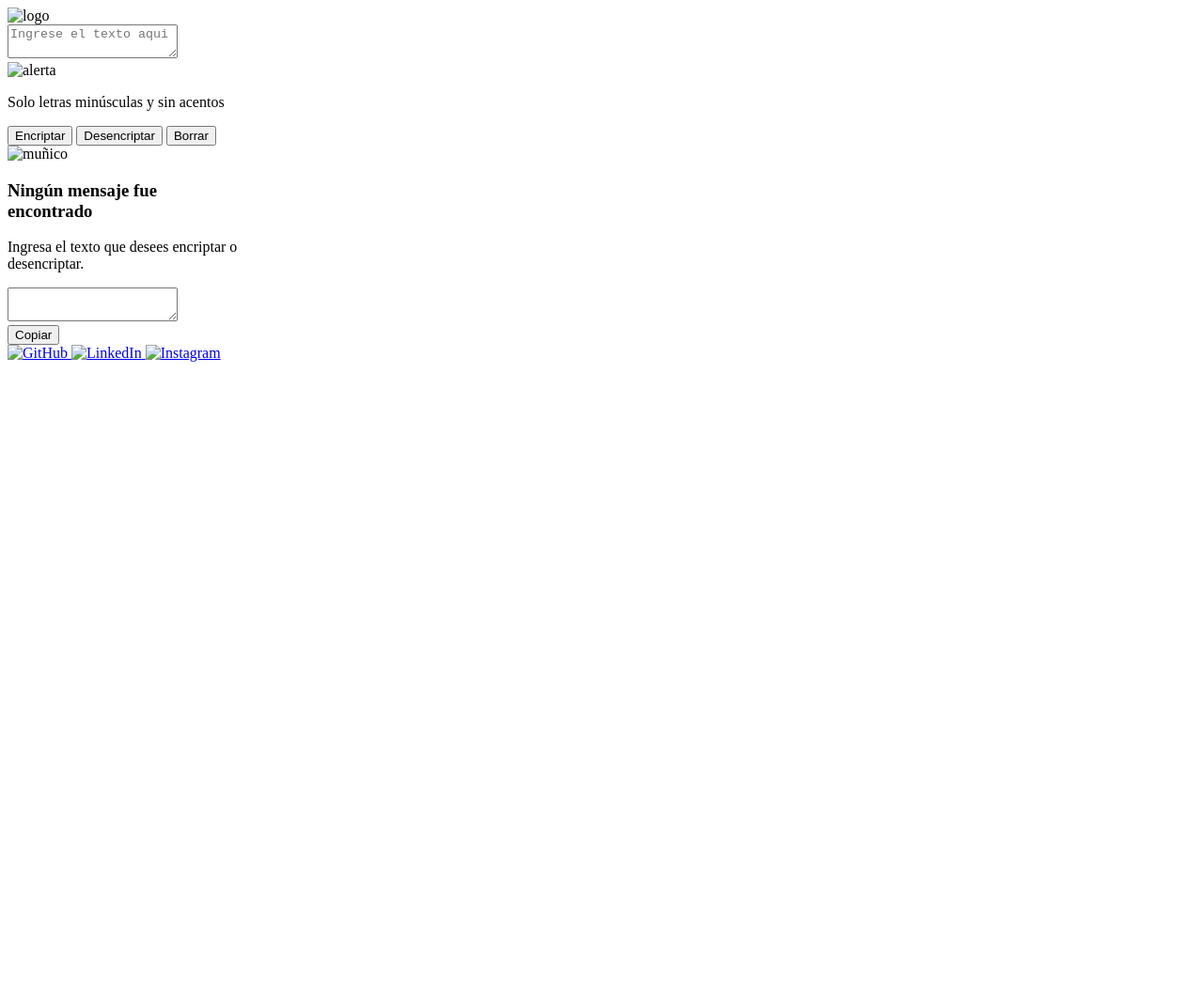
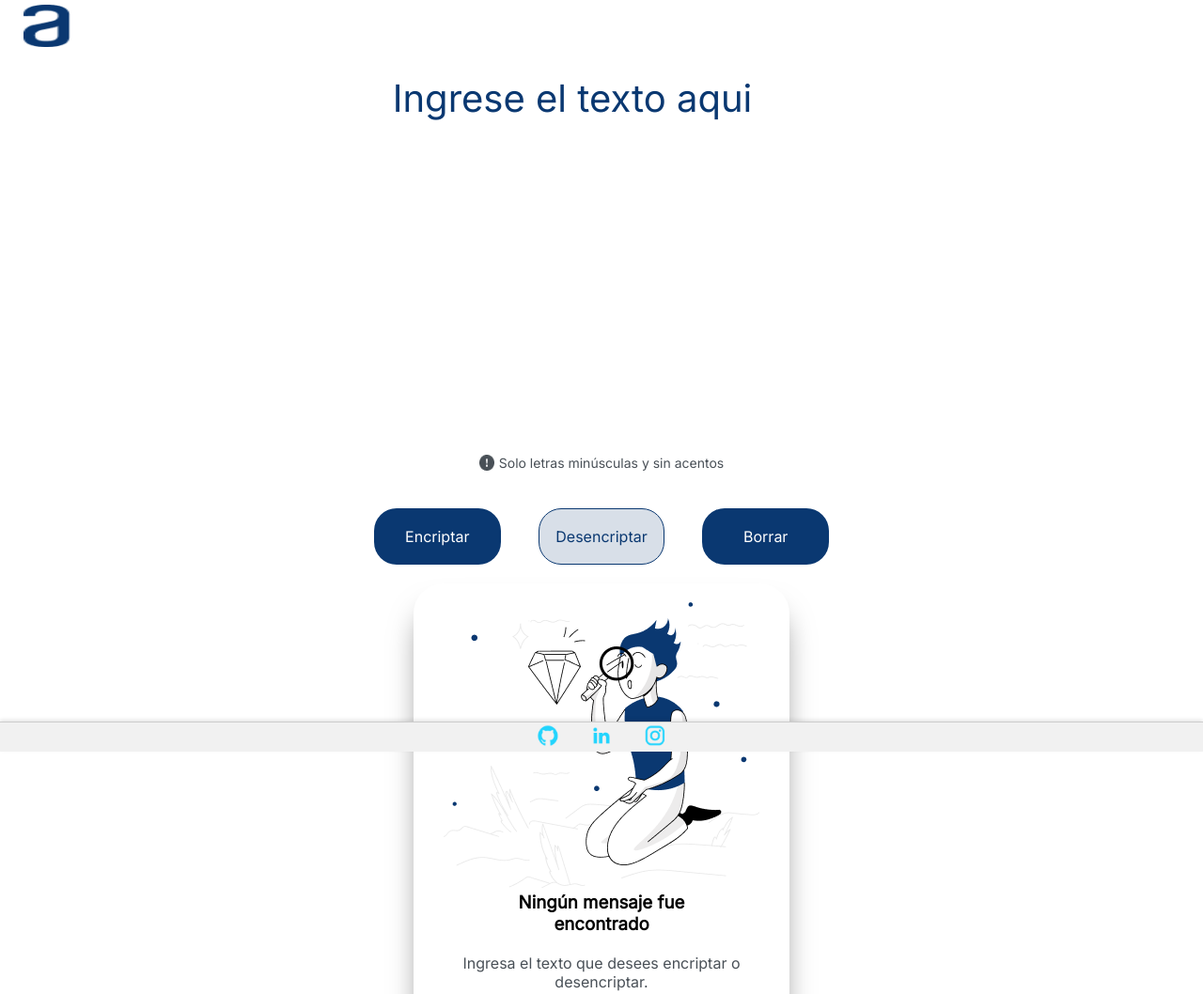
Before and after one commit to dani-ds3-bit/Challenge_Encriptador, a plain HTML site: page Index.html in a window 1280 px wide. Shown: the top 1058 px of the page at 94% size. Before the commit the page ends 800 px from the top, so only its background shows below. Drawn offline with Linux system fonts and the light colour scheme; the site is published under a folder, as on GitHub Pages, so addresses that start at the root find nothing.

Commit message:
Update Index.html

```diff
--- a/Index.html
+++ b/Index.html
@@ -5,14 +5,14 @@
     <meta http-equiv="X-UA-Compatible" content="IE=edge">
     <meta name="viewport" content="width=device-width, initial-scale=1.0">
     <meta http-equiv="Permissions-Policy" content="interest-cohort=()">
-    <link rel="stylesheet" href="/Style.css">
-    <link rel="icon" href="/Assets/Icon.png" type="image/x-icon">
+    <link rel="stylesheet" href="Style.css">
+    <link rel="icon" href="./Assets/Icon.png" type="image/x-icon">
     <link href="https://fonts.googleapis.com/css2?family=Inter:wght@200;300;400&display=swap" rel="stylesheet">
     <title>Encriptador challenge</title>
 </head>
 <body class="">
     <header>
-        <img class="header-logo" src="/Imagenes/Logo.png" alt="logo">
+        <img class="header-logo" src="./Imagenes/Logo.png" alt="logo">
     </header>
     <main>
         <section class="input-section">
@@ -20,7 +20,7 @@
                 <textarea placeholder="Ingrese el texto aqui" class="text-input"></textarea>
             </div>
             <div class="alert-message">
-                <img src="/Imagenes/Alerta.png" alt="alerta">
+                <img src="./Imagenes/Alerta.png" alt="alerta">
                 <p>Solo letras minúsculas y sin acentos</p>
             </div>
             <div class="button-group">
@@ -31,7 +31,7 @@
         </section>
         <section class="output-section">
             <div class="image-container">
-                <img src="/Imagenes/Aviso_Muñeco.png" alt="muñico">
+                <img src="./Imagenes/Aviso_Muñeco.png" alt="muñico">
             </div>
             <div class="message-container">
                 <h3>Ningún mensaje fue <br> encontrado</h3>
@@ -48,16 +48,16 @@
     <footer class="footer">
         <div class="social-links">
             <a href="https://github.com/dani-ds3-bit" target="_blank" class="social-icon">
-                <img src="/Assets/github.png" alt="GitHub">
+                <img src="./Assets/github.png" alt="GitHub">
             </a>
             <a href="https://www.linkedin.com/in/jes%C3%BAs-daniel-luna-juarez-2a6abb2b6" target="_blank" class="social-icon">
-                <img src="/Assets/linkedin.png" alt="LinkedIn">
+                <img src="./Assets/linkedin.png" alt="LinkedIn">
             </a>
             <a href="https://www.instagram.com/dani.__.ds3/" target="_blank" class="social-icon">
-                <img src="/Assets/instagram.png" alt="Instagram">
+                <img src="./Assets/instagram.png" alt="Instagram">
             </a>
         </div>
     </footer>
-    <script src="/Script.js"></script>
+    <script src="./Script.js"></script>
 </body>
 </html>
```
